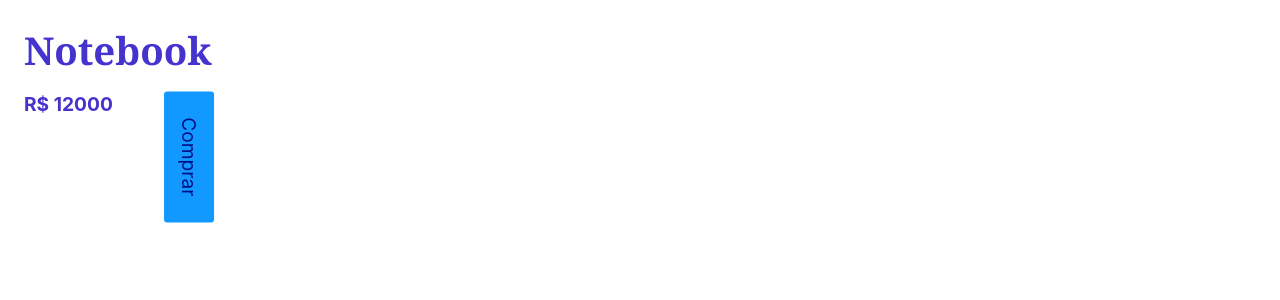
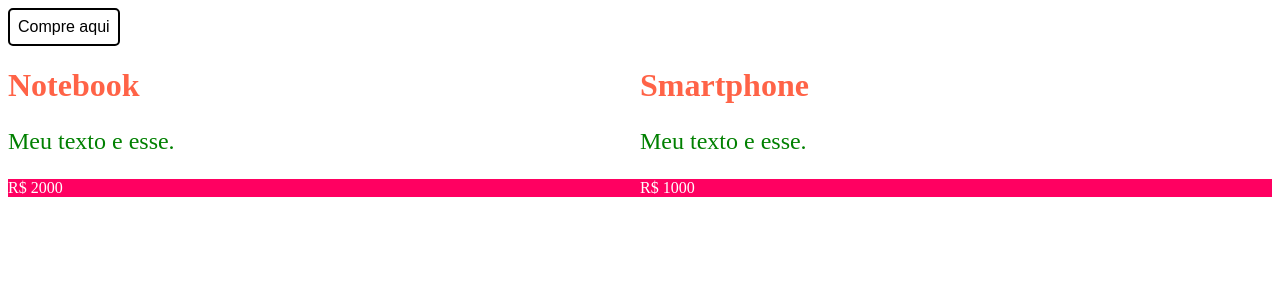
Before and after one commit to ocesar9/React, a React (Create React App) app in the folder ambiente-do-curso/appreact/: page / in a window 1280 px wide. Shown: the top 300 px of the page. Built offline with nearby package versions, Linux system fonts and the light colour scheme.

Commit message:
Styled Components

```diff
--- a/ambiente-do-curso/appreact/package.json
+++ b/ambiente-do-curso/appreact/package.json
@@ -6,6 +6,7 @@
     "react": "^18.2.0",
     "react-dom": "^18.2.0",
     "react-scripts": "5.0.1",
+    "styled-components": "^5.3.6",
     "web-vitals": "^2.1.4"
   },
   "scripts": {
--- a/ambiente-do-curso/appreact/public/index.html
+++ b/ambiente-do-curso/appreact/public/index.html
@@ -15,7 +15,7 @@
       user's mobile device or desktop. See https://developers.google.com/web/fundamentals/web-app-manifest/
     -->
     <link rel="manifest" href="%PUBLIC_URL%/manifest.json" />
-    <link rel="stylesheet" href="%PUBLIC_URL%/style.css" />
+    <!-- <link rel="stylesheet" href="%PUBLIC_URL%/style.css" /> -->
 
     <!--
       Notice the use of %PUBLIC_URL% in the tags above.
--- a/ambiente-do-curso/appreact/src/App.js
+++ b/ambiente-do-curso/appreact/src/App.js
@@ -1,10 +1,73 @@
 import React from 'react'
-import Produto from './Components/Produto'
+import styled from 'styled-components'
 
+const ProdutosContainer = styled.div `
+  display: flex;
+
+`
+
+const Produto = styled.div`
+  flex: 1;
+`
+
+const Titulo = styled.h1`
+  font-size:2rem;
+  color: tomato;
+`
+const Paragrafo = styled.p`
+  font-size: 1.5rem;
+  color: green;
+`
+
+const Preco = styled.p`
+  /* background: ${({cor}) => cor}; */
+  background: hsl(${Math.random() * 360}, 100%,50%);
+  color: white;
+`
+
+const Comprar = styled.button`
+  background: ${({ativo}) => ativo ? '#000' : '#fff'};
+  font-size: 1rem;
+  border: 2px solid #000;
+  border-radius: 5px;
+  padding: 0.5rem;
+  color: white;
+  color: ${({ativo}) => ativo ? '#fff' : '#000'};
+  cursor: pointer;
+  &:hover{
+    background: tomato;
+  }
+`
 const App = () => {
+
+  // function template(value,total){
+  //   console.log(value);
+  // }
+  // const total = 100
+  // template`Isso e ${total} um teste`
+
+  const [ativo,setAtivo] = React.useState(false);
+
+  function handleClick(){
+    setAtivo(!ativo)
+  }
+
+
   return (
     <div>
-      <Produto/>
+      <Comprar ativo={ativo} onClick={handleClick}>Compre aqui</Comprar>
+      <ProdutosContainer>
+        <Produto>
+          <Titulo>Notebook</Titulo>
+          <Paragrafo>Meu texto e esse.</Paragrafo>
+          <Preco>R$ 2000</Preco>
+        </Produto>
+        <Produto>
+          <Titulo>Smartphone</Titulo>
+          <Paragrafo>Meu texto e esse.</Paragrafo>
+          <Preco>R$ 1000</Preco>
+        </Produto>
+      </ProdutosContainer>
     </div>
   )
 }
--- a/ambiente-do-curso/appreact/src/Components/Produto.js
+++ /dev/null
@@ -1,13 +0,0 @@
-import styles from './Produto.module.css';
-
-const Produto = () => {
-  return (
-    <div>
-      <h1 className={styles.titulo}>Notebook</h1>
-      <p className={styles.preco}>R$ 12000</p>
-      <button className={styles.comprar}>Comprar</button>
-    </div>
-  );
-};
-
-export default Produto;
--- a/ambiente-do-curso/appreact/src/Components/Produto.module.css
+++ /dev/null
@@ -1,21 +0,0 @@
-.titulo,
-.preco {
-  color: #43c;
-  --cor:red;
-}
-
-/* @value cor:red; */
-
-.preco {
-  /* color: var(--cor); */
-  /* composes:titulo; */
-  font-weight: bold;
-}
-
-.comprar {
-  transform: rotate(90deg) translateY(-100px);
-}
-
-:global .container{
-  max-width: 900px;
-}
```
Also changed, not shown: 1 other file (tests, documents, lock files or other folders).
